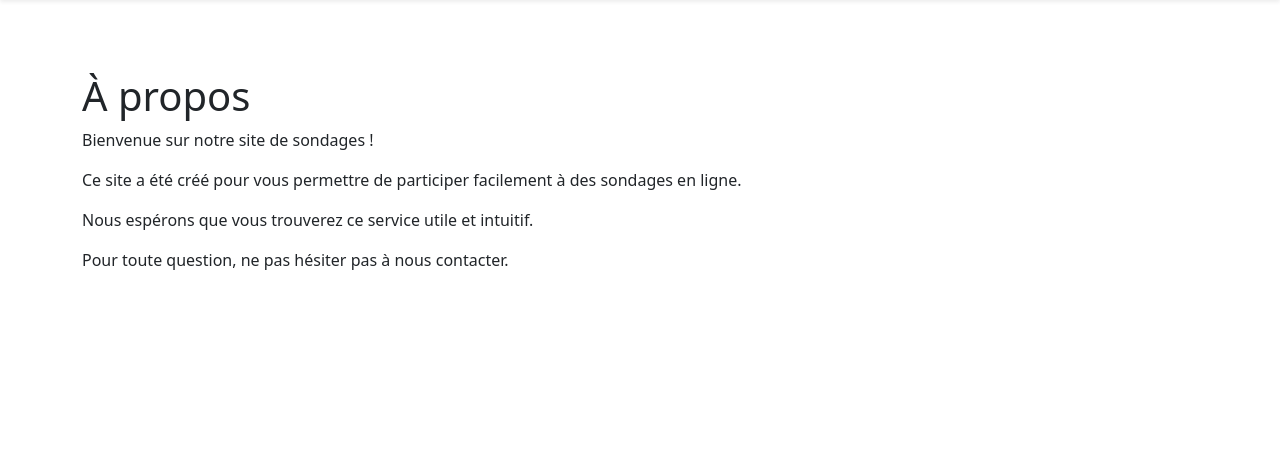
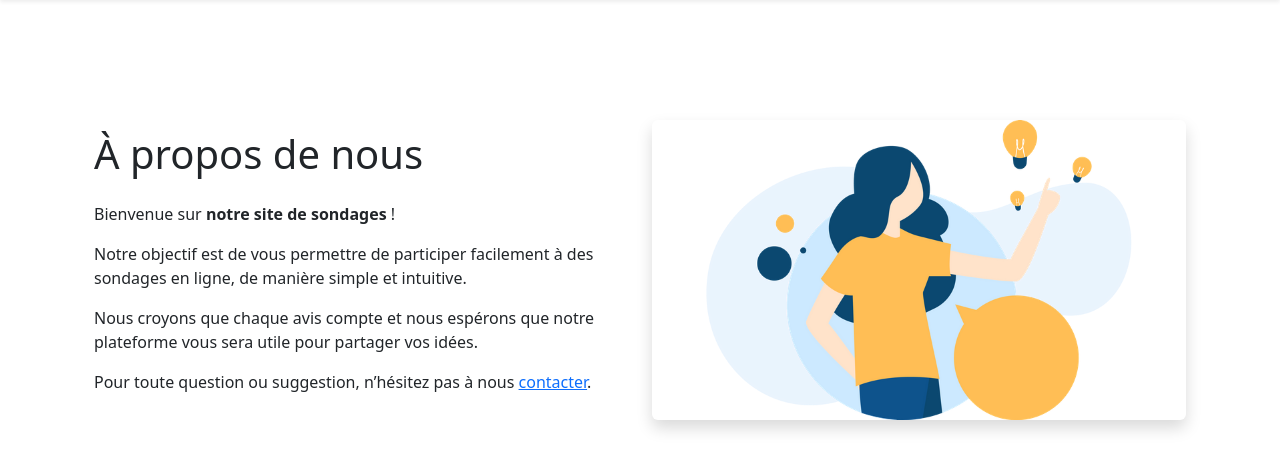
Before and after one commit to dev-2534086/Projet-Django, a Django app: page /about/ in a window 1280 px wide. Shown: the part 56-526 px from the top of the page. Run offline with Django 5.2, Linux system fonts and the light colour scheme; some libraries are stand-ins or nearby versions.

Commit message:
Finalisation du proejt

```diff
--- a/main_app/templates/main_app/about.html
+++ b/main_app/templates/main_app/about.html
@@ -3,9 +3,18 @@
 {% block title %}À propos{% endblock %}
 
 {% block content %}
-<h1>À propos</h1>
-<p>Bienvenue sur notre site de sondages !</p>
-<p>Ce site a été créé pour vous permettre de participer facilement à des sondages en ligne.</p>
-<p>Nous espérons que vous trouverez ce service utile et intuitif.</p>
-<p>Pour toute question, ne pas hésiter pas à nous contacter.</p>
+<div class="container my-5">
+    <div class="row align-items-center">
+        <div class="col-md-6">
+            <h1 class="mb-4">À propos de nous</h1>
+            <p>Bienvenue sur <strong>notre site de sondages</strong> !</p>
+            <p>Notre objectif est de vous permettre de participer facilement à des sondages en ligne, de manière simple et intuitive.</p>
+            <p>Nous croyons que chaque avis compte et nous espérons que notre plateforme vous sera utile pour partager vos idées.</p>
+            <p>Pour toute question ou suggestion, n’hésitez pas à nous <a href="/contact">contacter</a>.</p>
+        </div>
+        <div class="col-md-6 text-center">
+            <img src="../../static/images/about.webp" class="img-fluid rounded shadow" alt="Sondage en ligne">
+        </div>
+    </div>
+</div>
 {% endblock %}
--- a/main_app/templates/main_app/question_list.html
+++ b/main_app/templates/main_app/question_list.html
@@ -27,7 +27,7 @@
       <li class="list-group-item d-flex justify-content-between align-items-center mb-3 shadow-sm rounded">
         <div>
           <strong>{{ question.question_text }}</strong><br>
-          <small class="text-muted">Créé par {{ question.creator.username }}</small>
+          <small class="text-muted">Créé le {{ question.pub_date|date:"d/m/Y H:i" }}</small>
         </div>
 
         {% if user == question.creator %}
--- a/main_app/views.py
+++ b/main_app/views.py
@@ -79,14 +79,14 @@ def question_detail(request, question_id):
     question = get_object_or_404(Question, pk=question_id)
 
     if request.user.is_authenticated:
-        # 🔐 Si utilisateur connecté : afficher les réponses à cette question
+        # Si utilisateur connecté : afficher les réponses à cette question
         responses = Response.objects.filter(choice__question=question).select_related('respondent', 'choice')
         return render(request, 'main_app/question_detail_admin.html', {
             'question': question,
             'responses': responses,
         })
 
-    # 🔓 Si non connecté : traitement du formulaire
+    # Si non connecté : traitement du formulaire
     if request.method == "POST":
         form = RespondentForm(request.POST, request.FILES, question=question)
         if form.is_valid():
@@ -96,22 +96,30 @@ def question_detail(request, question_id):
             image = form.cleaned_data.get('image')
 
             # Recherche ou création du respondent
-            respondent = Respondent.objects.filter(email=email).first() if email else None
+            respondent, created = Respondent.objects.get_or_create(
+                email=email if email else None,
+                defaults={'name': name, 'image': image}
+            )
 
-            if respondent is None:
-                respondent = Respondent.objects.create(name=name, email=email)
-            else:
+            # Si le respondent existait déjà, mettre à jour le nom et l'image si nécessaire
+            if not created:
+                updated = False
                 if respondent.name != name:
                     respondent.name = name
+                    updated = True
                 if image:
                     respondent.image = image
-                respondent.save()
+                    updated = True
+                if updated:
+                    respondent.save()
 
+            # Mettre à jour les centres d'intérêt
             if interests:
                 respondent.interests.set(interests)
             else:
                 respondent.interests.clear()
 
+            # Créer la réponse
             choice = form.cleaned_data['choice']
             Response.objects.create(respondent=respondent, choice=choice)
 
@@ -123,6 +131,7 @@ def question_detail(request, question_id):
         'question': question,
         'form': form,
     })
+
 
 
 def register(request):
@@ -140,7 +149,7 @@ def register(request):
 @login_required
 def question_list(request):
     # Questions créées par l'utilisateur connecté
-    questions = Question.objects.filter(creator=request.user).order_by('-pub_date')
+    questions = Question.objects.filter(creator=request.user).order_by('-pub_date').order_by('question_text')
     return render(request, 'main_app/question_list.html', {'questions': questions})
 
 # Créer un sondage
--- a/projet_travail2/settings.py
+++ b/projet_travail2/settings.py
@@ -124,7 +124,7 @@ STATIC_URL = 'static/'
 
 DEFAULT_AUTO_FIELD = 'django.db.models.BigAutoField'
 
-LOGIN_REDIRECT_URL = '/questions'
+LOGIN_REDIRECT_URL = '/'
 
 MEDIA_URL = '/media/'
 MEDIA_ROOT = os.path.join(BASE_DIR, 'media')
```
Also changed, not shown: db.sqlite3, main_app/static/images/about.webp (added), media/respondents/219983.png (added), media/respondents/219983_YNLptMn.png (added).
